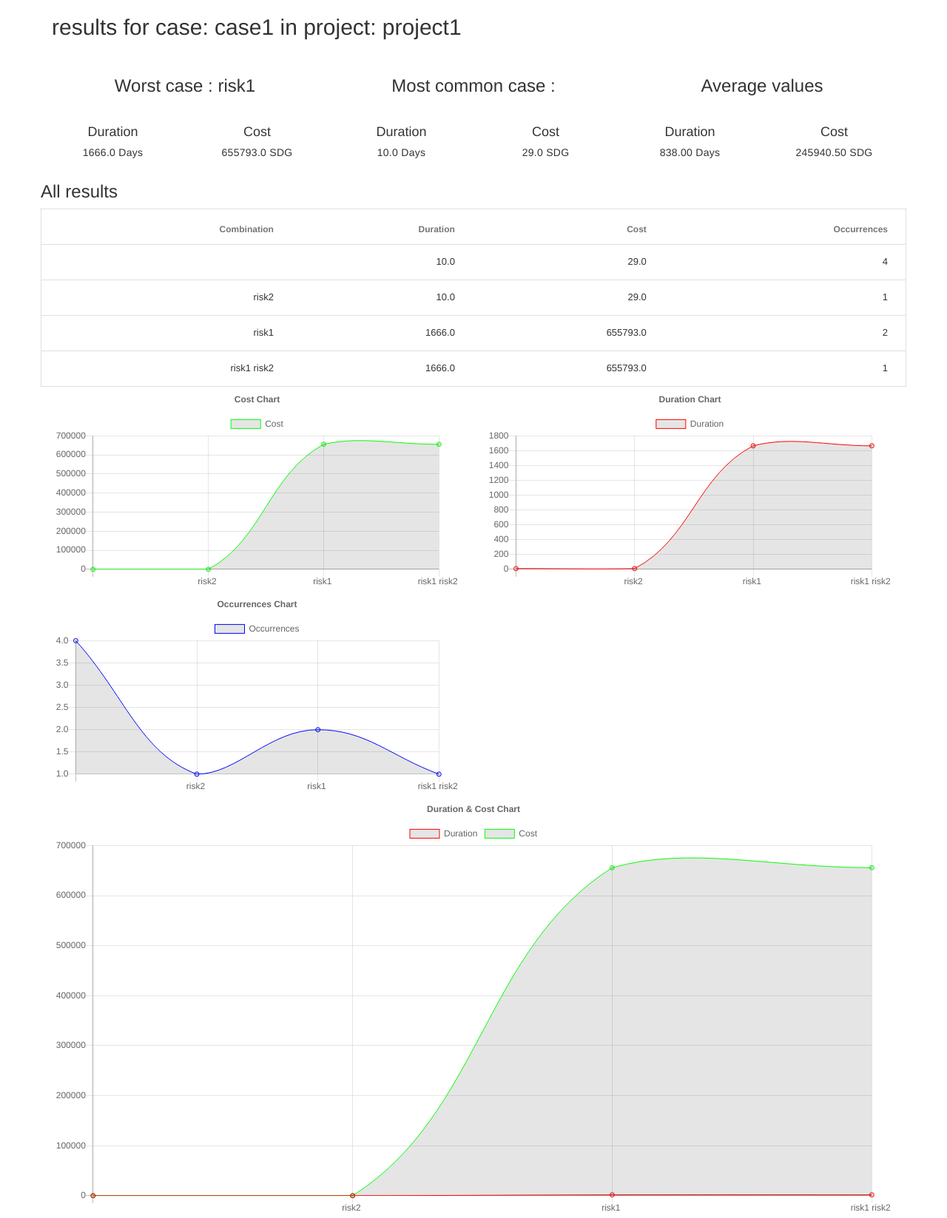
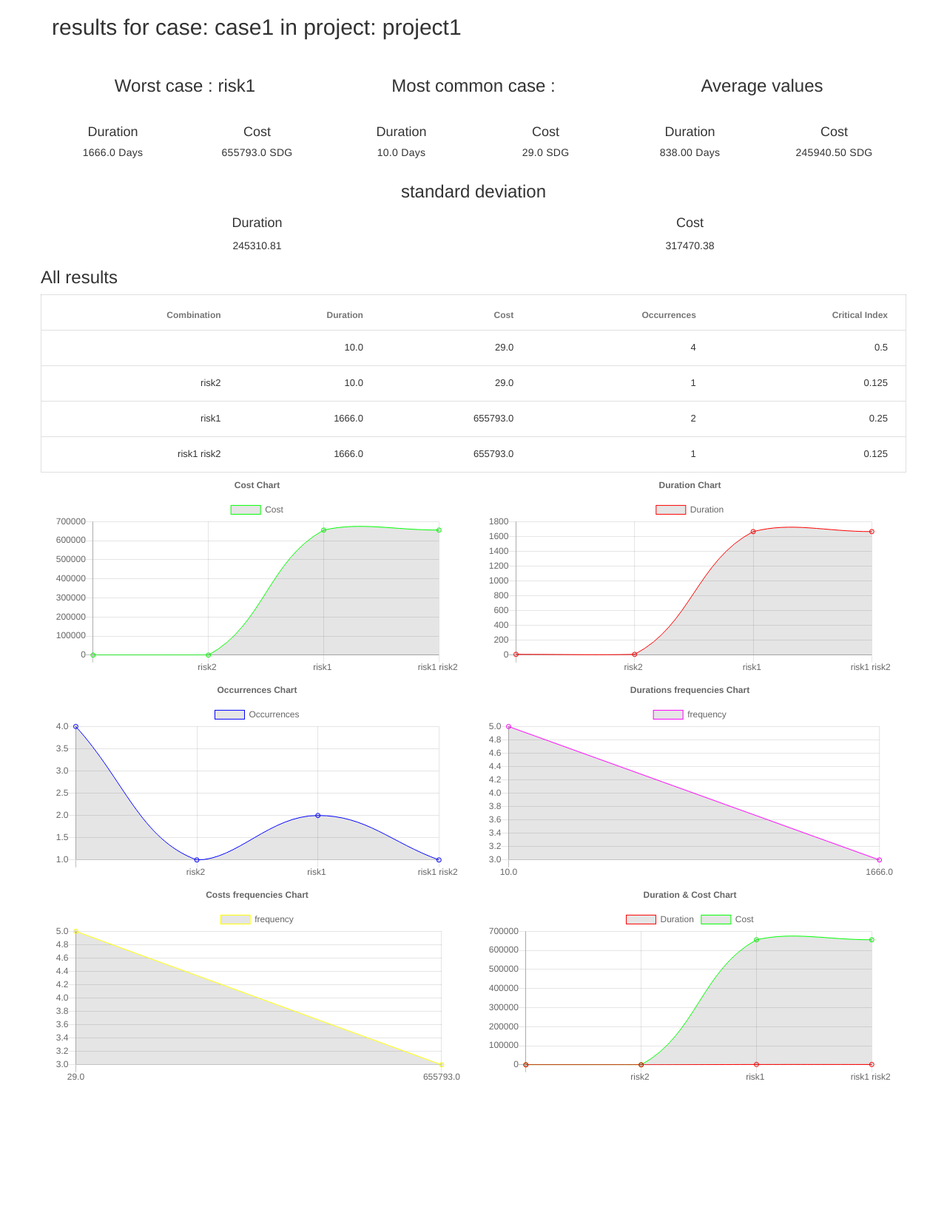
Before and after one commit to mujtabaimad/riskman, a Django app: page /cases/1/result in a window 1280 px wide. Shown: the whole page at 74% size. After the commit the page ends 1461 px from the top, so only its background shows below. Run offline with Django 3.2, Linux system fonts and the light colour scheme; data comes from the database, SQL or seed files in the repository; both versions use the stored data as it was after the commit; some libraries are stand-ins or nearby versions.

Commit message:
done 1.0.0 (;

```diff
--- a/riskman/settings.py
+++ b/riskman/settings.py
@@ -41,6 +41,7 @@ INSTALLED_APPS = [
     'risks',
     'chartit',
     'bootstrap3',
+    'mathfilters',
 ]
 
 MIDDLEWARE = [
--- a/risks/views.py
+++ b/risks/views.py
@@ -70,9 +70,6 @@ def assign_tasks(request,id):
         risks = case.risk_set.get_queryset()
 
         assos_tasks = models.Risk_task.objects.filter(task__in=[task for task in tasks])
-        # nextTasksFull = []
-        # for i in nextTasks:
-        #     nextTasksFull.append({'id':i.task,'name':models.Task.objects.get(id=i.task_next).name})
         return render(request,"assign_tasks.html",{'tasks':tasks,'risks':risks,'case':case,'assos_tasks':assos_tasks})
 
 
@@ -84,15 +81,12 @@ def assign_risk_task(request):
         duration = request.POST.get("duration",'')
         cost = request.POST.get("cost",'')
         risk_task = models.Risk_task()
-        # print(risk_id,task_id)
         risk_task.task = models.Task.objects.get(id=task_id)
         risk_task.risk = models.Risk.objects.get(id=risk_id)
         risk_task.duration = duration
         risk_task.cost = cost
         risk_task.save()
         return JsonResponse({'status':0})
-    else:
-        print('get')
 
 
 def result(request,id):
@@ -104,17 +98,27 @@ def result(request,id):
         project = case.project
         tasks = project.task_set.get_queryset()
         all = {}
+        durations = {}
+        costs = {}
         total_cost = 0
         for kk in range(case.number_of_exe):
-        # for kk in range(10):
             new_tasks={}
             i_cost = 0
             risks_to_mod = get_rand_risks(risks)
             selected_risks = [models.Risk.objects.get(id=i) for i in risks_to_mod]
-            #print(risks_to_mod)
+
             if tuple(selected_risks) in all.keys():
                 total_cost+=all[tuple(selected_risks)]['cost']
                 all[tuple(selected_risks)]['count']+=1
+                all[tuple(selected_risks)]['critical']+= float("{0:.2f}".format(1/case.number_of_exe*100))
+                if all[tuple(selected_risks)]['result'] in durations.keys():
+                    durations[all[tuple(selected_risks)]['result']] += 1
+                else:
+                    durations[all[tuple(selected_risks)]['result']] = 1
+                if all[tuple(selected_risks)]['cost'] in costs.keys():
+                    costs[all[tuple(selected_risks)]['cost']] += 1
+                else:
+                    costs[all[tuple(selected_risks)]['cost']] = 1
             else:
                 for i in tasks:
                     nextTasks = mo.TaskNext.objects.filter(task__in=[i.id])
@@ -129,24 +133,45 @@ def result(request,id):
                             c+=j.cost
                             i_cost+=j.cost
                     new_tasks[str(i.id)]= {"duration":d,"cost":c,'next':nextTasks}
-                    # print(i.name,nextTasks,"==================")
                 res = calc({'new_tasks':new_tasks,'root':tasks[0]})
                 total_cost+=i_cost
+                if res in durations.keys():
+                    durations[res] += 1
+                else:
+                    durations[res] = 1
 
-                all[tuple(selected_risks)] = {'cost':i_cost,'result':res,'new_tasks':new_tasks,'count':1}
+                if i_cost in costs.keys():
+                    costs[i_cost] += 1
+                else:
+                    costs[i_cost] = 1
+                all[tuple(selected_risks)] = {
+                    'cost':i_cost,
+                    'result':res,
+                    'new_tasks':new_tasks,
+                    'count':1,
+                    'critical':1/case.number_of_exe*100,
+                }
 
+        max_r = get_max(all)
+        sd = get_sd(total_cost/case.number_of_exe,all,case.number_of_exe)
         return render(request,"result.html",{
                           'tasks':tasks,
                           'risks':risks,
                           'case':case,
                           'root':tasks[0],
                           'all':all,
-                          'worst_case_value':get_max(all)[1],
-                          'worst_case_cost':get_max(all)[2],
-                          'worst_case':get_max(all)[0],
-                          'most_case_value':get_max(all)[4],
-                          'most_case_cost':get_max(all)[5],
-                          'most_case':get_max(all)[3],
+                          'worst_case_value':max_r[1],
+                          'worst_case_cost':max_r[2],
+                          'worst_case':max_r[0],
+                          'most_case_value':max_r[4],
+                          'most_case_cost':max_r[5],
+                          'most_case':max_r[3],
+                          'durations_k':durations.keys(),
+                          'durations_v':durations.values(),
+                          'costs_k':costs.keys(),
+                          'costs_v':costs.values(),
+                          'sd_cost':"{0:.2f}".format(sd[0]),
+                          'sd_duration':"{0:.2f}".format(sd[1]),
                           'average_cost':"{0:.2f}".format(round(total_cost/case.number_of_exe,2)),
                           'average_duration':"{0:.2f}".format(round(get_average(all),2)),
                       })
@@ -158,7 +183,6 @@ def calc(data):
 
 
 def solve(root,new_tasks):
-    # print (str(root),"------------------------------------")
     if len(new_tasks[str(root.id)]['next']) == 0:
         return new_tasks[str(root.id)]['duration']+root.duration
     anss = []
@@ -209,16 +233,12 @@ def get_max(all):
     m_selected_risks = [models.Risk.objects.get(id=i) for i in m_selected_risks_ids]
     return selected_risks,m,c,m_selected_risks,m_d,m_c
 
-# def claculate(tasks,new_tasks):
-#     s = self.solve(self.root_node)
-#     self.result = str(s[0])
-#
-#
-# def solve(self,s):
-#     if len(s.next_ids) == 0:
-#         return float(s.value+self.env['risk.node.risks'].search([('node','=',s.id),('risk','=',self.id)])[0].value)
-#     anss = []
-#     for i in range(len(s.next_ids)):
-#         anss.append(float(self.solve(s.next_ids[i])[0]))
-#     v = max(anss)
-#     return v+s.value+self.env['risk.node.risks'].search([('node','=',s.id),('risk','=',self.id)])[0].value
+def get_sd(avg,all,exe_num):
+    s_cost = 0
+    s_duration = 0
+    for key, value in all.items():
+        s_cost+=pow((value['cost']-avg),2)*value['count']
+        s_duration+=pow((value['result']-avg),2)*value['count']
+    s_cost = pow(s_cost/exe_num,1/2)
+    s_duration = pow(s_duration/exe_num,1/2)
+    return s_cost,s_duration
--- a/templates/result.html
+++ b/templates/result.html
@@ -27,28 +27,6 @@
 </head>
 <body>
 
-    <!--{% for i in all %}-->
-    <!--&lt;!&ndash;{{i}}&ndash;&gt;-->
-
-    <!--{% for j in i.tasks %}-->
-        <!--{{j.name}}-->
-        <!--<br>-->
-        <!--{{j.duration}}-->
-        <!--<br>-->
-        <!--{{j.cost}}-->
-        <!--<br>-->
-
-    <!--{% endfor %}-->
-
-    <!--{{i.new_tasks}}-->
-    <!--{{i.result}}-->
-
-    <!--{{i.mod}}-->
-    <!--<br>-->
-    <!--<br>-->
-    <!--<br>-->
-    <!--<br>-->
-    <!--{% endfor %}-->
 
     {# Load the tag library #}
     {% load bootstrap3 %}
@@ -59,7 +37,7 @@
 
     {# Display django.contrib.messages as Bootstrap alerts #}
     {% bootstrap_messages %}
-
+    {% load mathfilters %}
     {# Display a form #}
     <div class="container">
         <h2>results for case: {{case.name}} in project: {{case.project.name}}</h2>
@@ -139,6 +117,17 @@
 
             </div>
         </div>
+        <div class="row" style="text-align:center;">
+            <h3>standard deviation</h3>
+            <div class="col-md-6">
+                <h4>Duration</h4>
+                {{sd_duration}}
+            </div>
+            <div class="col-md-6">
+                <h4>Cost</h4>
+                {{sd_cost}}
+            </div>
+        </div>
 
         <div class="row">
 
@@ -150,6 +139,7 @@
                     <th>Duration</th>
                     <th>Cost</th>
                     <th>Occurrences</th>
+                    <th>Critical Index</th>
                   </tr>
                 </thead>
                 <tbody>
@@ -164,6 +154,7 @@
                         <td>{{value.result}}</td>
                         <td>{{value.cost}}</td>
                         <td>{{value.count}}</td>
+                        <td>{{value.count|div:case.number_of_exe }}</td>
                     </tr>
                 {% endfor %}
                 </tbody>
@@ -184,7 +175,15 @@
 
                 <canvas id="occ_chart"></canvas>
             </div>
-            <div class="col-md-12">
+            <div class="col-md-6">
+
+                <canvas id="duration_frq_chart"></canvas>
+            </div>
+            <div class="col-md-6">
+
+                <canvas id="cost_frq_chart"></canvas>
+            </div>
+            <div class="col-md-6">
 
                 <canvas id="duration_cost_chart"></canvas>
             </div>
@@ -249,6 +248,47 @@ var myLineChart = new Chart(ctx, {
         }
     }
 });
+var ctx = document.getElementById("duration_frq_chart").getContext('2d');
+var myLineChart = new Chart(ctx, {
+    type: 'line',
+        label:'Durations frequency',
+    data: {
+        labels: [{% for i in durations_k%}'{{i}}',{% endfor %}],
+        datasets: [{
+            data: [{% for i in durations_v%}'{{i}}',{% endfor %}],
+            "borderColor":"rgb(255, 0, 255)",
+            "label":"frequency",
+            borderWidth: 1
+        }]
+    },
+    options: {
+        title: {
+            display: true,
+            text: 'Durations frequencies Chart'
+        }
+    }
+});
+var ctx = document.getElementById("cost_frq_chart").getContext('2d');
+var myLineChart = new Chart(ctx, {
+    type: 'line',
+        label:'Costs frequency',
+    data: {
+        labels: [{% for i in costs_k%}'{{i}}',{% endfor %}],
+        datasets: [{
+            data: [{% for i in costs_v%}'{{i}}',{% endfor %}],
+            "borderColor":"rgb(255, 255, 0)",
+            "label":"frequency",
+            borderWidth: 1
+        }]
+    },
+    options: {
+        title: {
+            display: true,
+            text: 'Costs frequencies Chart'
+        }
+    }
+});
+
 var ctx = document.getElementById("occ_chart").getContext('2d');
 var myLineChart = new Chart(ctx, {
     type: 'line',
@@ -294,19 +334,6 @@ var myLineChart = new Chart(ctx, {
         }
     }
 });
-<!--var myChart = new Chart(ctx, {-->
-    <!--type: 'area',-->
-
-    <!--options: {-->
-        <!--scales: {-->
-            <!--yAxes: [{-->
-                <!--ticks: {-->
-                    <!--beginAtZero:true-->
-                <!--}-->
-            <!--}]-->
-        <!--}-->
-    <!--}-->
-<!--});-->
 </script>
 </body>
 </html>
```
Also changed, not shown: db.sqlite3.
